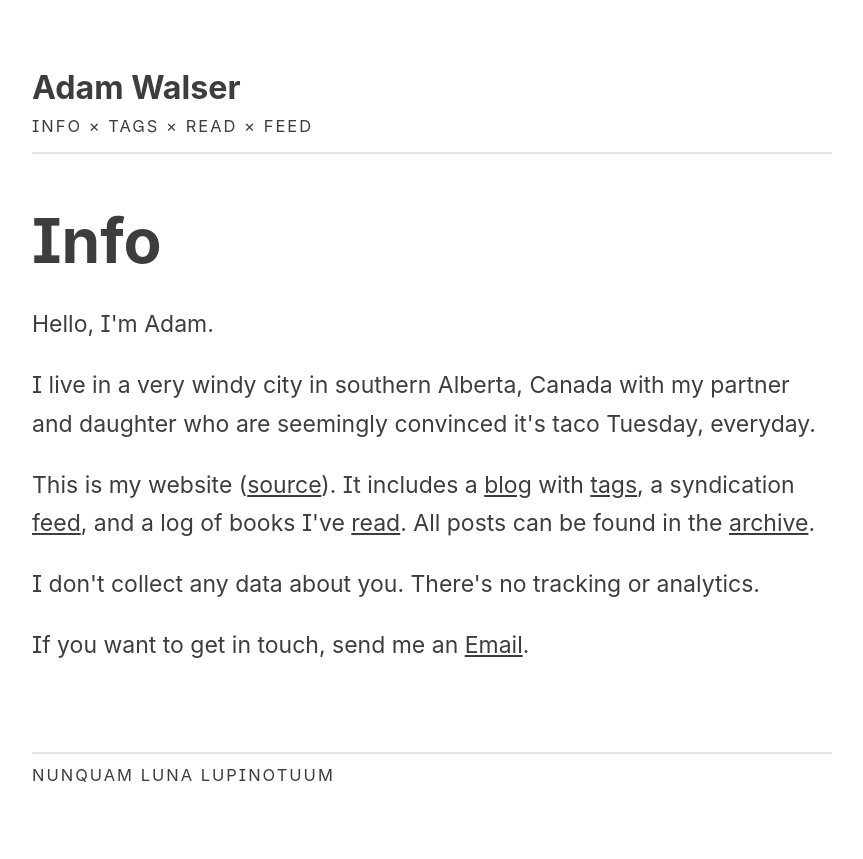
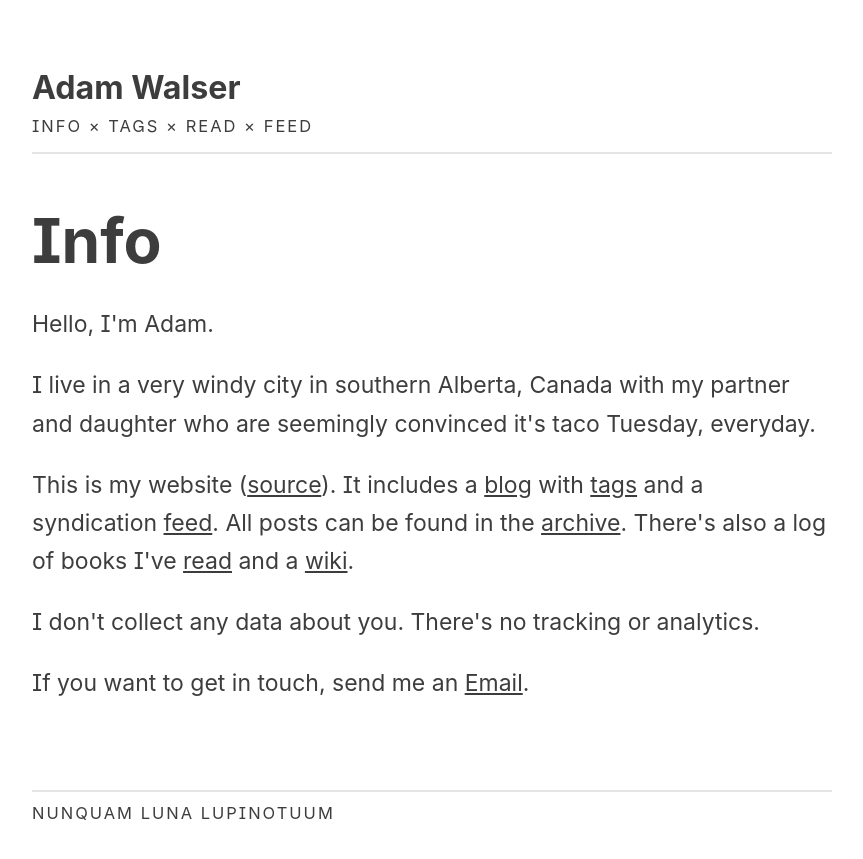
Before and after one commit to ajpwalser/ajpwalser.github.io, a Jekyll site: the page built from info.html, in a window 1280 px wide. Shown: the top 859 px of the page, without its empty margins (208-1071 px from the left). Built offline with Jekyll 4.4.1, drawn with Linux system fonts in a browser that asks for light colours; some web fonts are replaced.

Commit message:
Update info.html

```diff
--- a/info.html
+++ b/info.html
@@ -7,7 +7,7 @@
 <h2>Info</h2>
 <p class="first">Hello, I'm Adam.</p>
 <p>I live in a very windy city in southern Alberta, Canada with my partner and daughter who are seemingly convinced it's taco Tuesday, everyday.</p>
-<p>This is my website (<a href="https://github.com/ajpwalser/ajpwalser.github.io">source</a>). It includes a <a href="https://ajpwalser.github.io/">blog</a> with <a href="https://ajpwalser.github.io/tags/">tags</a>, a syndication <a href="https://ajpwalser.github.io/feed.xml">feed</a>, and a log of books I've <a href="https://ajpwalser.github.io/read/">read</a>. All posts can be found in the <a href="https://ajpwalser.github.io/archive/">archive</a>.</p>
+<p>This is my website (<a href="https://github.com/ajpwalser/ajpwalser.github.io">source</a>). It includes a <a href="https://ajpwalser.github.io/">blog</a> with <a href="https://ajpwalser.github.io/tags/">tags</a> and a syndication <a href="https://ajpwalser.github.io/feed.xml">feed</a>. All posts can be found in the <a href="https://ajpwalser.github.io/archive/">archive</a>. There's also a log of books I've <a href="https://ajpwalser.github.io/read/">read</a> and a <a href="https://ajpwalser.github.io/wiki/">wiki</a>.</p>
 <p>I don't collect any data about you. There's no tracking or analytics.</p>
 <p>If you want to get in touch, send me an <a href="mailto:ajpwalser@gmail.com">Email</a>.</p>
 <div class="spacer"></div>
```
